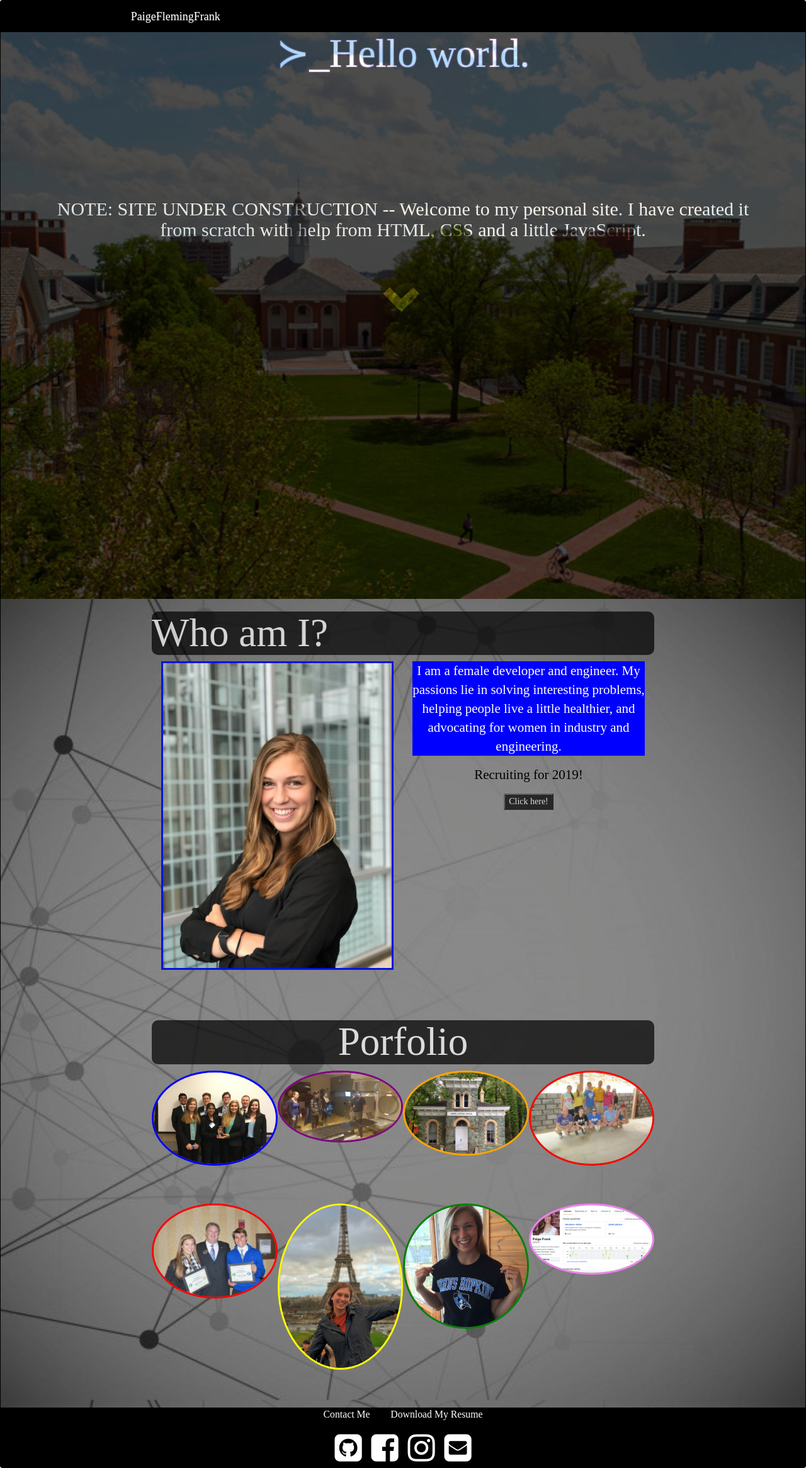
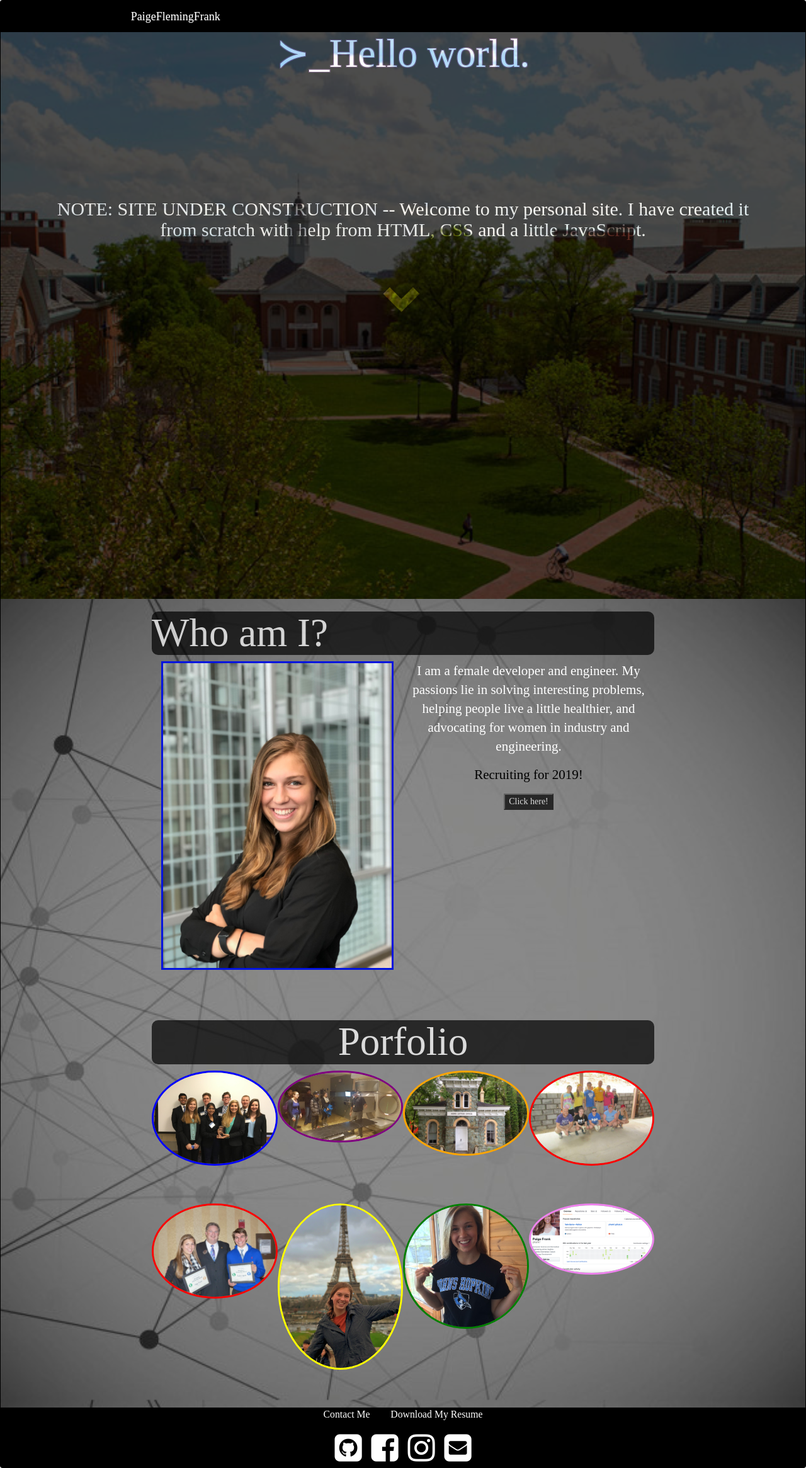
Before and after one commit to pfrank7/pfrank7.github.io, a Jekyll site: the page built from index.html, in a window 1280 px wide. Shown: the whole page at 63% size. Built offline with Jekyll 4.4.1, drawn with Linux system fonts in a browser that asks for light colours; nearby versions of some CDN libraries.

Commit message:
Update main.css

```diff
--- a/css/main.css
+++ b/css/main.css
@@ -36,26 +36,9 @@
 	width:100%;
 	heigh:auto;
 }
-/*.me-cont {
-  position: relative;
-  width: 100%;
-  height:100%;
-}
-.me-back {
-  color:white;
-  font-size:40px;
-  opacity: .5;
-  height:100%;
-  width:100%;
-  mix-blend-mode:multiply;
-  background-color:black;
-  margin:0px;
- }
-*/
 .me-text {
   color: white;
   font-size: 20px;
-  background-color: blue;
 }
 #letters {
     font-family: 'Times New Roman', Courier, Geogria;
```
